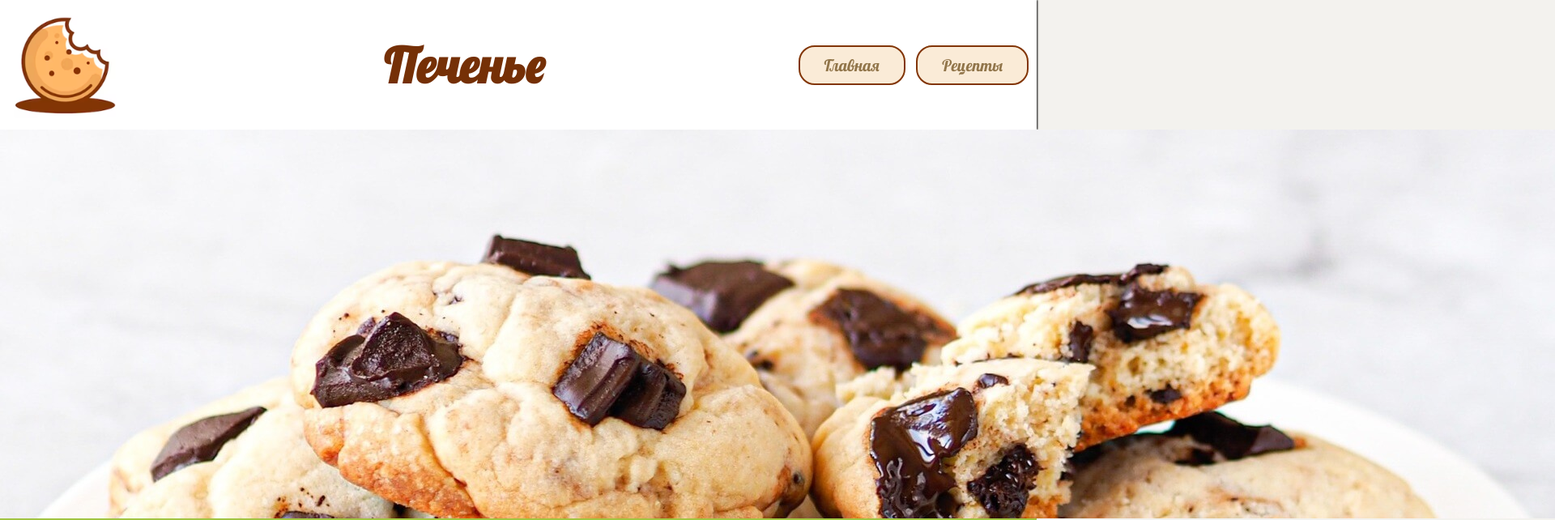
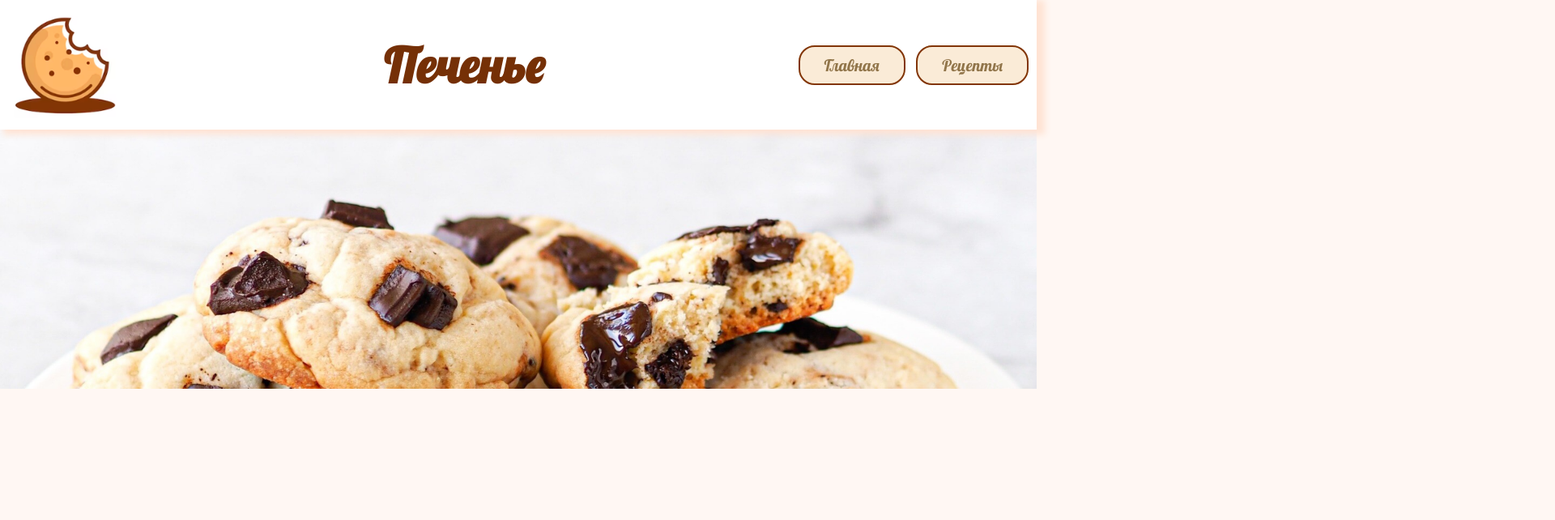
Before and after one commit to ccatrine/coockiies, a plain HTML site: page index.html in a window 1280 px wide. Shown: the top 642 px of the page at 81% size, 1920 px wide, since content can reach past the window. Drawn offline with Linux system fonts and the light colour scheme; a web font is replaced by a local one.

Commit message:
Update style.css

```diff
--- a/styles/style.css
+++ b/styles/style.css
@@ -20,7 +20,6 @@
 body {
     font-family: "NotoSerif-Regular", Arial, sans-serif;
     /*text-align: center;*/
-    background-color: rgba(224, 221, 209, 0.363);
     /**/
     -webkit-touch-callout: none; /* iOS Safari */
     -webkit-user-select: none;   /* Chrome/Safari/Opera */
@@ -32,10 +31,10 @@ body {
 
     padding: 0;
     margin: 0;
+    background-color: rgb(255 247 243);
 }
 
 header  {
-    box-shadow: 1px 0px 2px #000000;
     background-color:#ffffff;
     height: 160px;
     font-family: "Lobster-Regular", Arial, sans-serif;
@@ -44,6 +43,11 @@ header  {
     flex-direction: row;
     justify-content: space-between;
     align-items: center;
+    position: fixed;
+    top:0;
+    width: 100%;
+    box-shadow: 7px 3px 8px 3px #ffe3d3;
+    z-index:1000;
 
 }
 #logo{
@@ -67,10 +71,28 @@ header nav a {
 }
 
 main  {
-    background-color: rgb(161, 196, 66);
+
     min-height: 2000px;
+    margin-top: 160px;
+    z-index:100;
 }
 
+#slider{
+    position:relative;
+   max-width: 1920;
+
+}
+#slider img {
+    position:absolute;
+    width: 100%;
+    z-index: 0;
+    opacity: 0;
+}
+#slider img:first-child{
+    z-index:1;
+    opacity: 1;
+
+}
 footer  {
     background-color: rgb(26, 36, 180);
     height: 100px;
```
